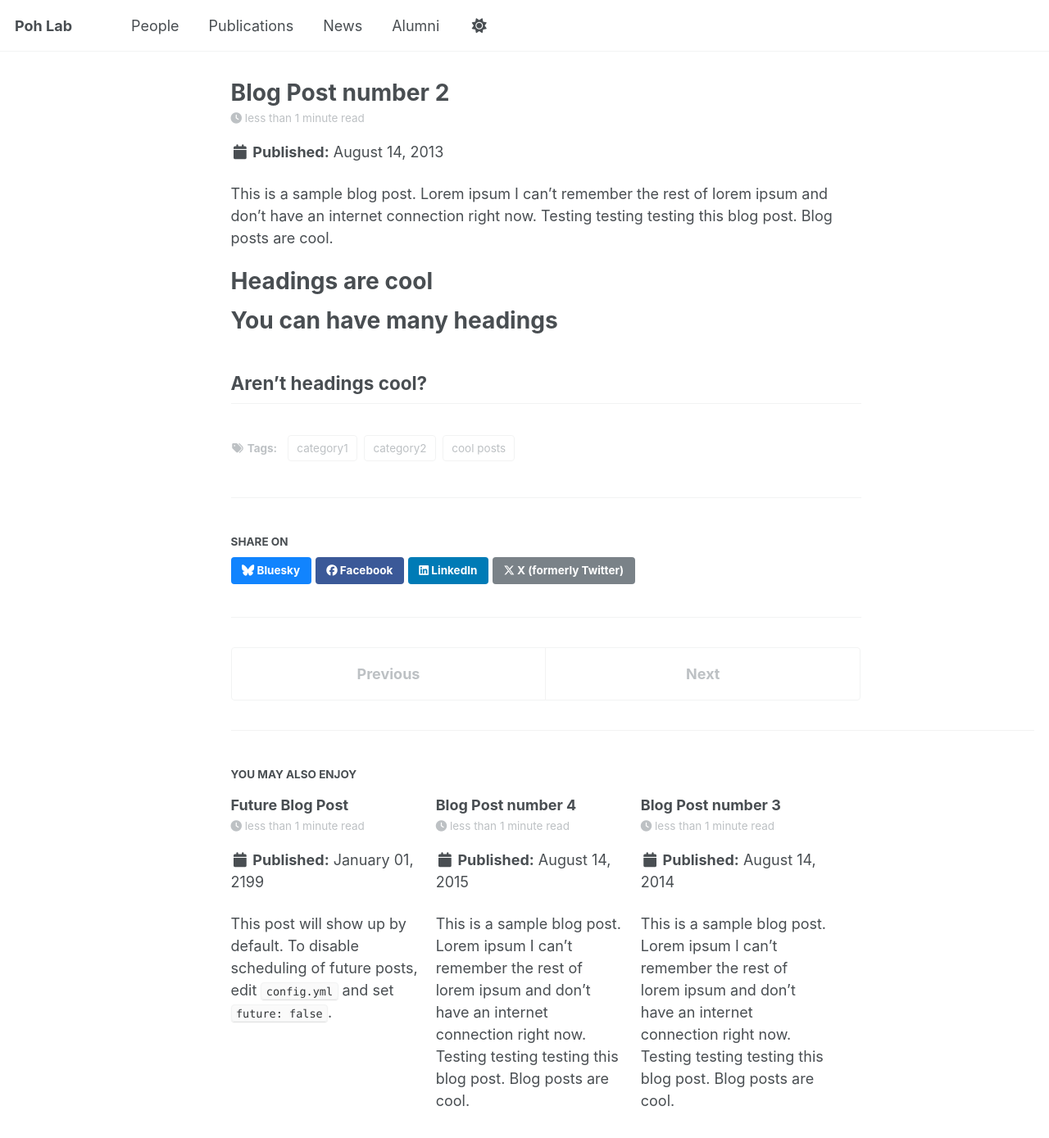
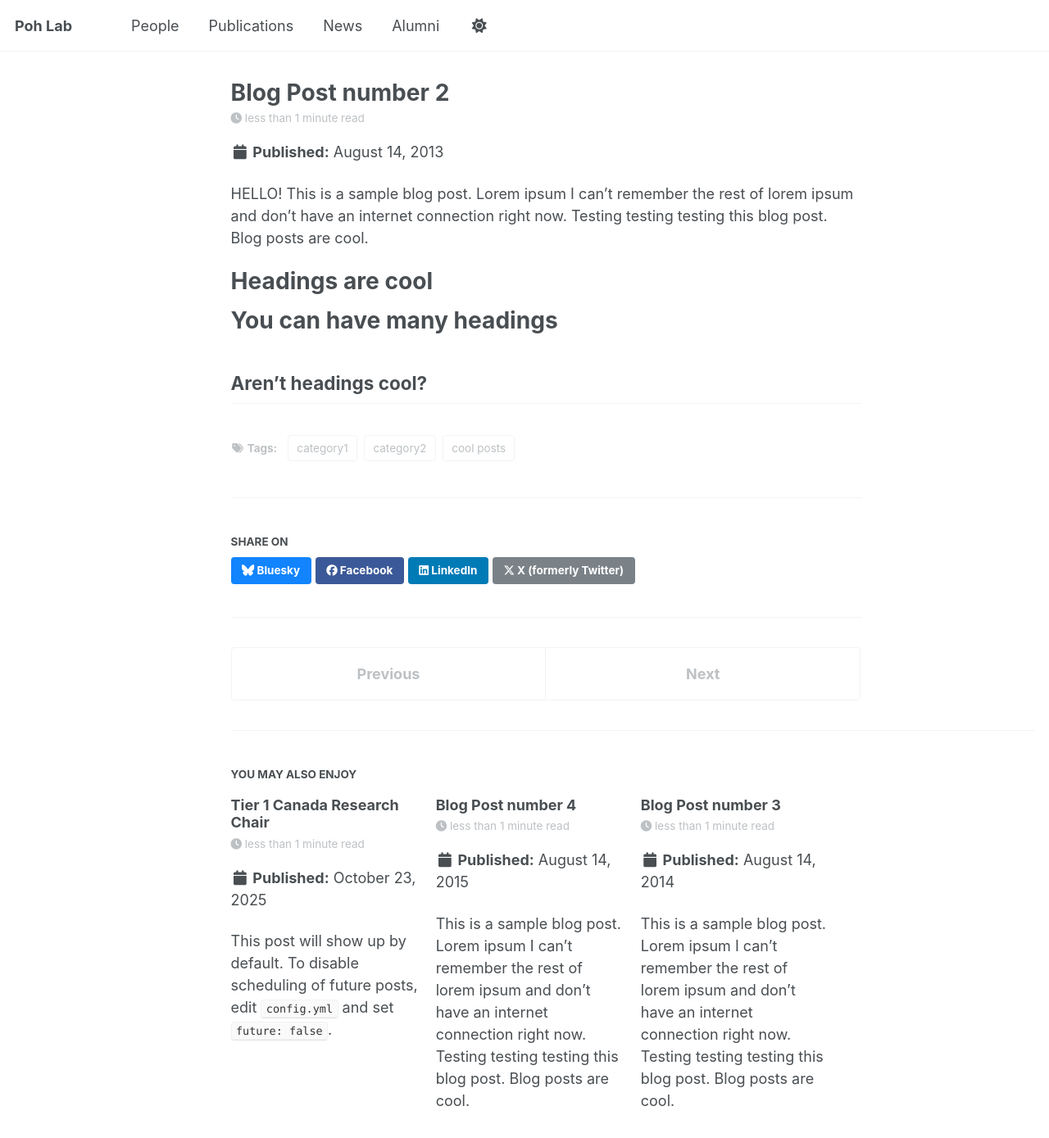
Before and after one commit to kelypliu/pohlab, a Jekyll site: the page built from _posts/2013-08-14-blog-post-2.md, in a window 1280 px wide and 1400 px high. Shown: the top 1389 px of the window at 82% size. Built offline with Jekyll 4.4.1, drawn with Linux system fonts in a browser that asks for light colours; a script that is not in the unit is left out.

Commit message:
more news update

```diff
--- a/_posts/2013-08-14-blog-post-2.md
+++ b/_posts/2013-08-14-blog-post-2.md
@@ -1,14 +1,14 @@
 ---
 title: 'Blog Post number 2'
 date: 2013-08-14
-permalink: /posts/2013/08/blog-post-2/
+permalink: /posts/2025/10/blog-post-2/
 tags:
   - cool posts
   - category1
   - category2
 ---
 
-This is a sample blog post. Lorem ipsum I can't remember the rest of lorem ipsum and don't have an internet connection right now. Testing testing testing this blog post. Blog posts are cool.
+HELLO! This is a sample blog post. Lorem ipsum I can't remember the rest of lorem ipsum and don't have an internet connection right now. Testing testing testing this blog post. Blog posts are cool.
 
 Headings are cool
 ======
--- a/_posts/2199-01-01-future-post.md
+++ b/_posts/2199-01-01-future-post.md
@@ -1,7 +1,8 @@
 ---
-title: 'Future Blog Post'
-date: 2199-01-01
+title: 'Tier 1 Canada Research Chair'
+date: 2025-10-23
 permalink: /posts/2012/08/blog-post-4/
+image: /images/news/post_poh_chair.jpg
 tags:
   - cool posts
   - category1
```
Also changed, not shown: _posts/2012-08-14-blog-post-1.md (+2 -2 lines), images/news/post_poh_chair.jpg (added).
